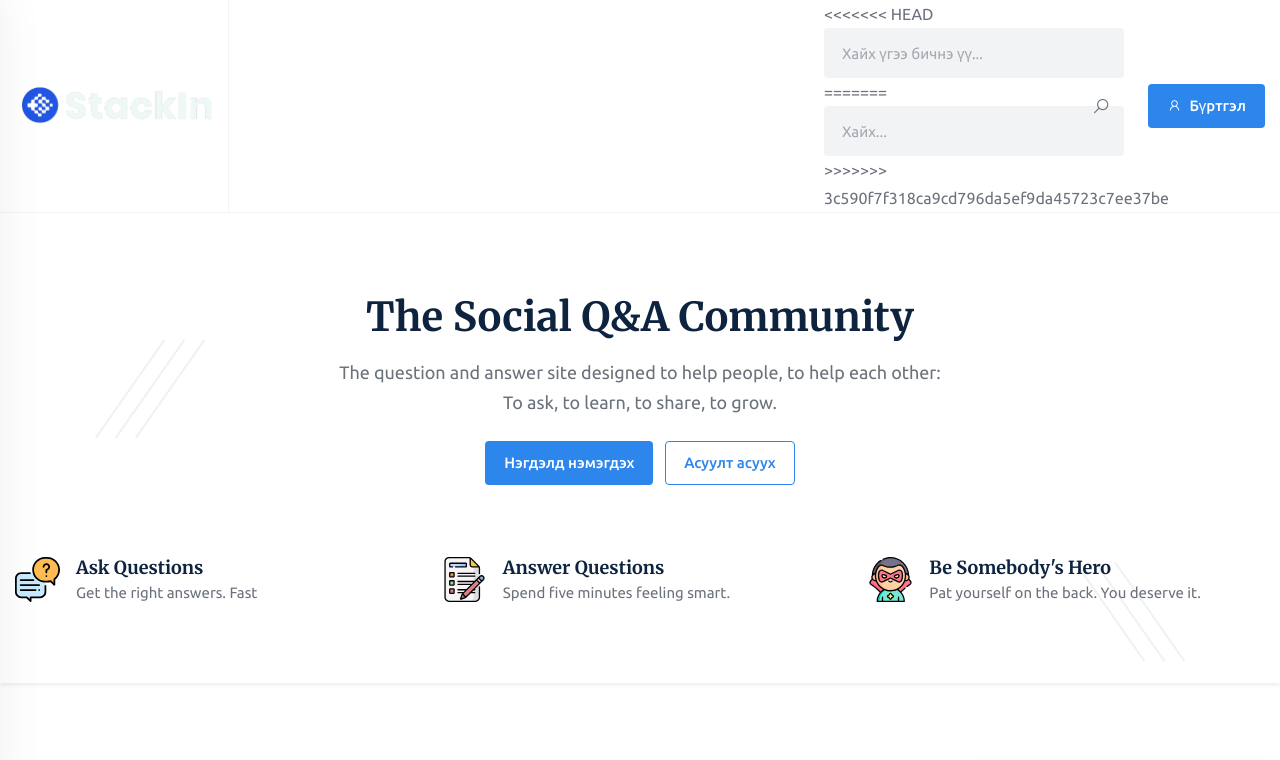
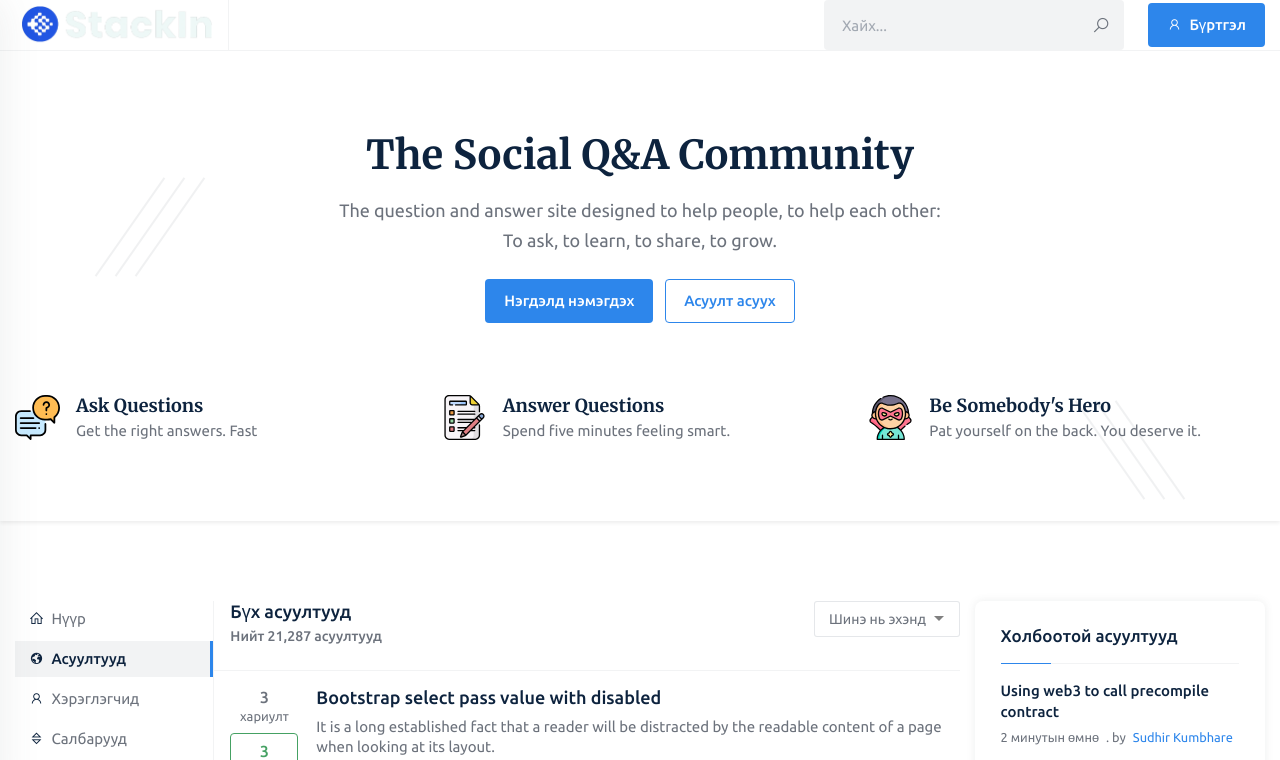
Before and after one commit to Bolortoli/stackin-frontend-, a website: page home-3.html in a window 1280 px wide. Shown: the top 760 px of the page. Drawn offline with Linux system fonts and the light colour scheme; files that its build step writes are made by us from their sources.

Commit message:
right bar added

```diff
--- a/home-3.html
+++ b/home-3.html
@@ -60,11 +60,7 @@
                 <div class="menu-wrapper border-left border-left-gray pl-4 justify-content-end">
                     <form method="post" class="mr-4">
                         <div class="form-group mb-0">
-<<<<<<< HEAD
-                            <input class="form-control form--control form--control-bg-gray" type="text" name="search" placeholder="Хайх үгээ бичнэ үү...">
-=======
                             <input class="form-control form--control form--control-bg-gray" type="text" name="search" placeholder="Хайх...">
->>>>>>> 3c590f7f318ca9cd796da5ef9da45723c7ee37be
                             <button class="form-btn" type="button"><i class="la la-search"></i></button>
                         </div>
                     </form>
@@ -131,11 +127,7 @@
         <div class="d-flex align-items-center">
             <form method="post" class="flex-grow-1 mr-3">
                 <div class="form-group mb-0">
-<<<<<<< HEAD
-                    <input class="form-control form--control pl-40px" type="text" name="search" placeholder=" Хайх үгээ бичнэ үү...">
-=======
                     <input class="form-control form--control pl-40px" type="text" name="search" placeholder="Хайх...">
->>>>>>> 3c590f7f318ca9cd796da5ef9da45723c7ee37be
                     <span class="la la-search input-icon"></span>
                 </div>
             </form>
```
